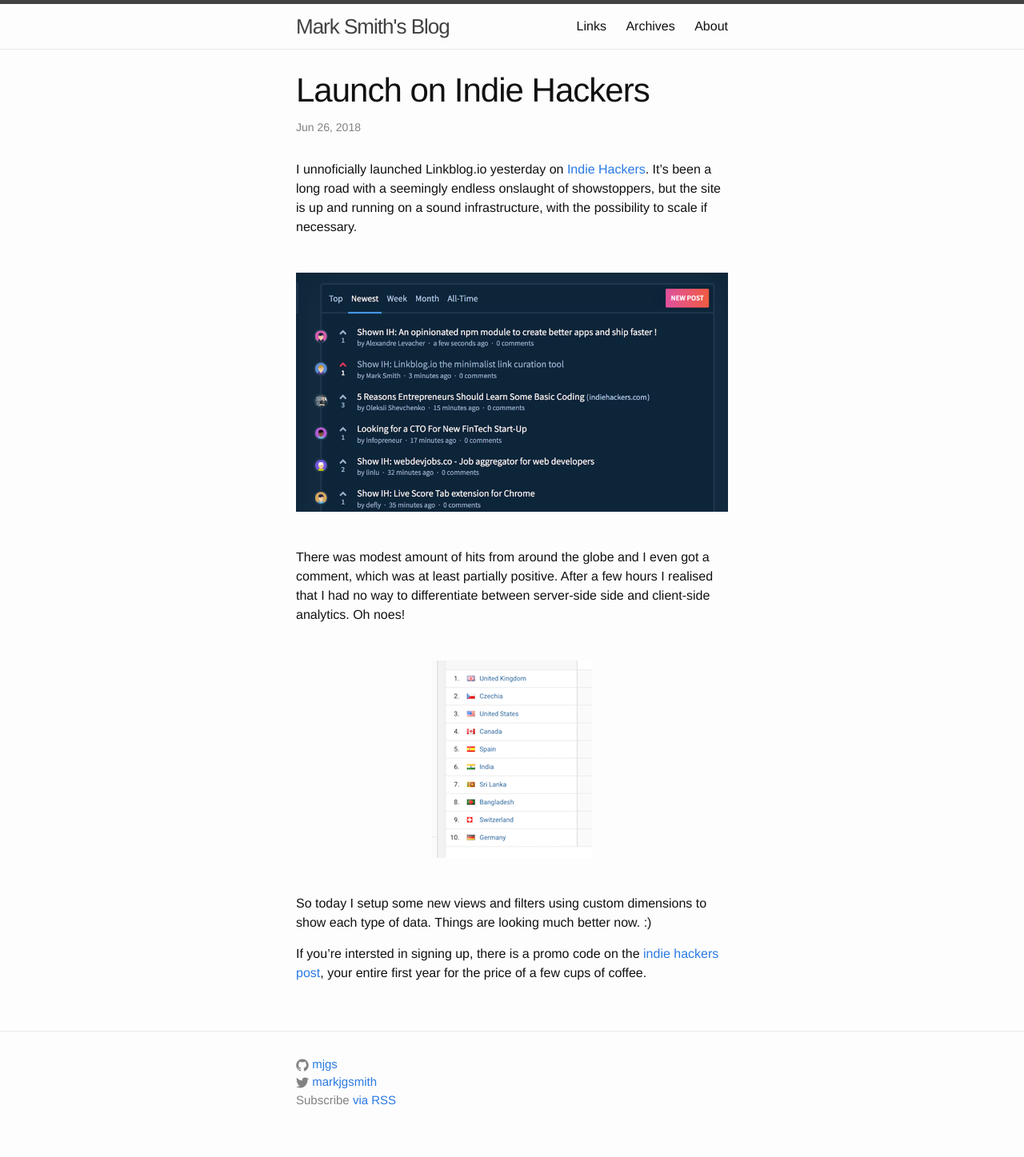
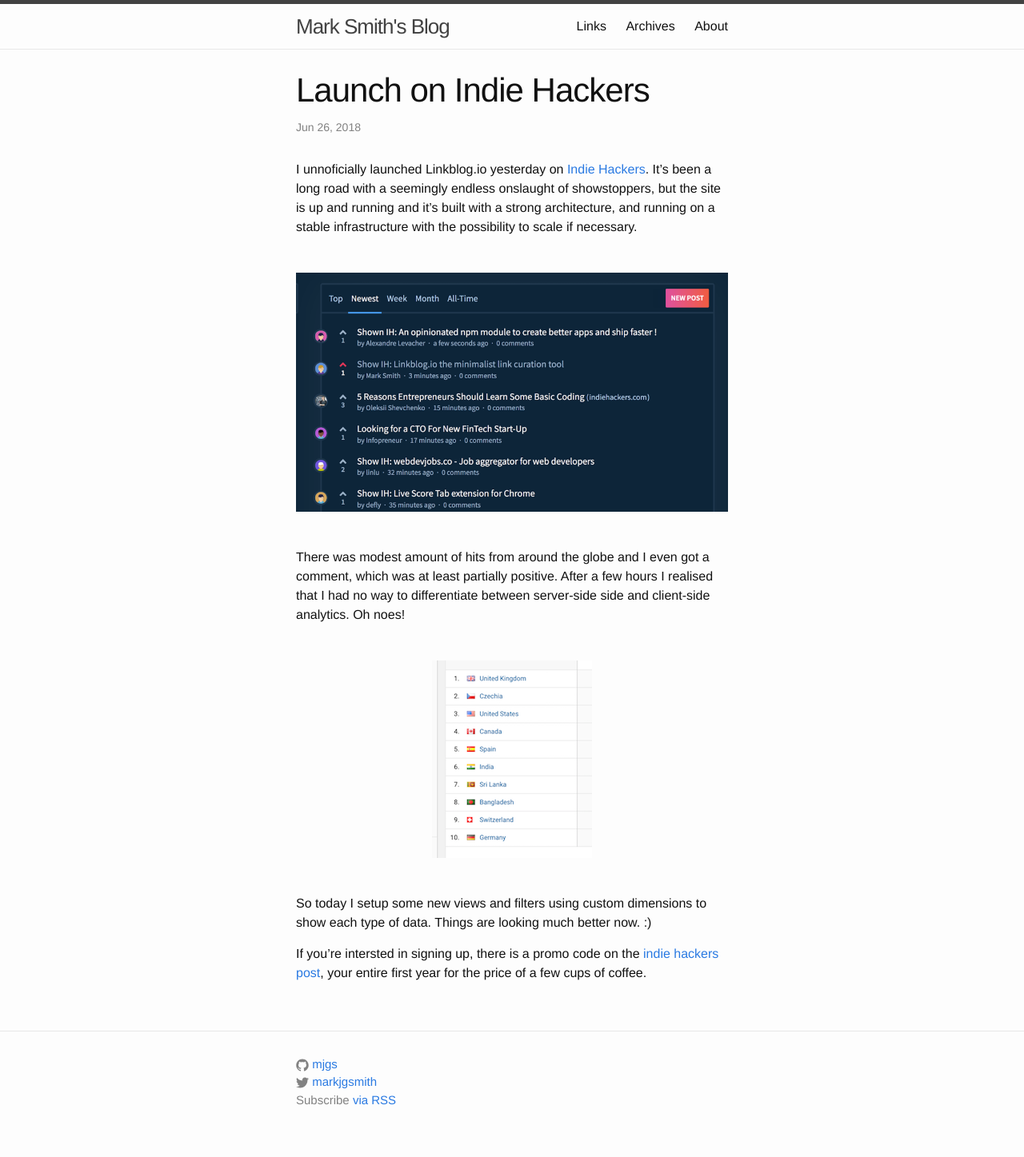
Before and after one commit to mjgs/mjgs.github.io, a Jekyll site: the page built from _posts/2018-10-10-launch_on_indie_hackers.md, in a window 1280 px wide. Shown: the whole page at 80% size. Built offline with Jekyll 4.4.1, drawn with Linux system fonts in a browser that asks for light colours.

Commit message:
Minor wording update

```diff
--- a/_posts/2018-10-10-launch_on_indie_hackers.md
+++ b/_posts/2018-10-10-launch_on_indie_hackers.md
@@ -9,7 +9,7 @@
 
 
 
-I unnoficially launched Linkblog.io yesterday on [Indie Hackers](https://www.indiehackers.com/forum/show-ih-linkblog-io-the-minimalist-link-curation-tool-ed12bec825). It's been a long road with a seemingly endless onslaught of showstoppers, but the site is up and running on a sound infrastructure, with the possibility to scale if necessary.
+I unnoficially launched Linkblog.io yesterday on [Indie Hackers](https://www.indiehackers.com/forum/show-ih-linkblog-io-the-minimalist-link-curation-tool-ed12bec825). It's been a long road with a seemingly endless onslaught of showstoppers, but the site is up and running and it's built with a strong architecture, and running on a stable infrastructure with the possibility to scale if necessary.
 
 ![Linkblog on Indie Hackers]({{site.baseurl}}/assets/images/linkblog-indie-hackers-launch.png)
 
```
